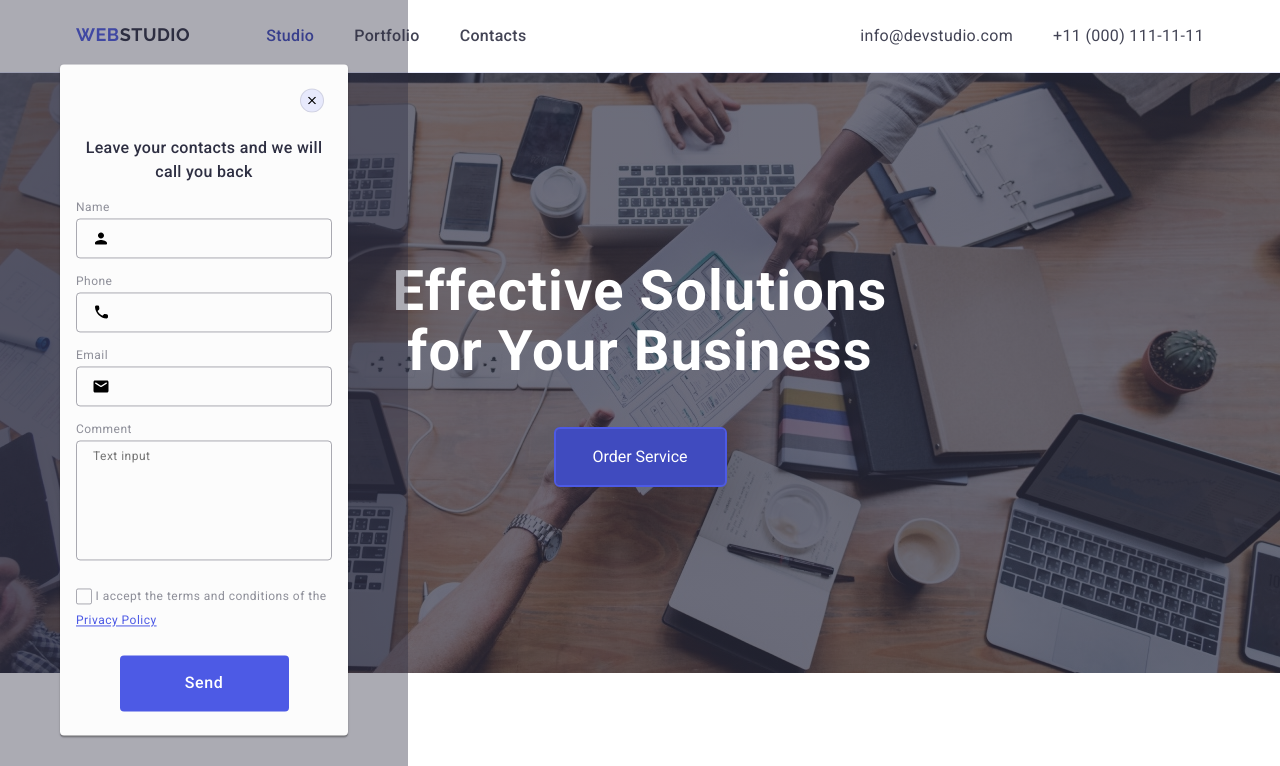
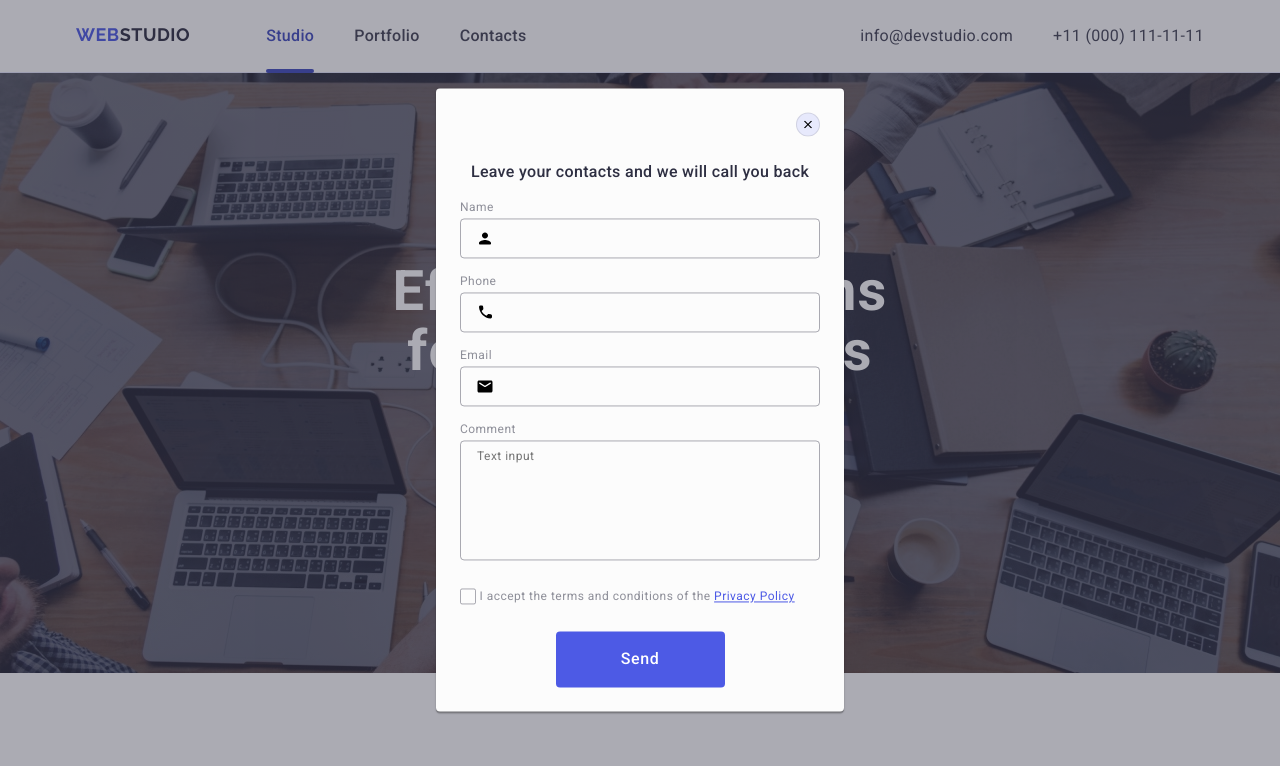
Before and after one commit to AndriiPavlenko626/-goit-markup-hw-06, a plain HTML site: page index.html in a window 1280 px wide. Both pictures are taken after a click on the button "Order Service". Shown: the top 766 px of the page. Drawn offline with nearby package versions, Linux system fonts and the light colour scheme.

Commit message:
css/styles.css

```diff
--- a/css/styles.css
+++ b/css/styles.css
@@ -1308,7 +1308,7 @@ color: #ffffff;
   }
 }
   @media screen and (min-width: 768px) {
-    .modal-overlay {
+    .modal {
   width: 408px;
   min-height: 584px;
   padding: 72px 24px 24px 24px;
```
